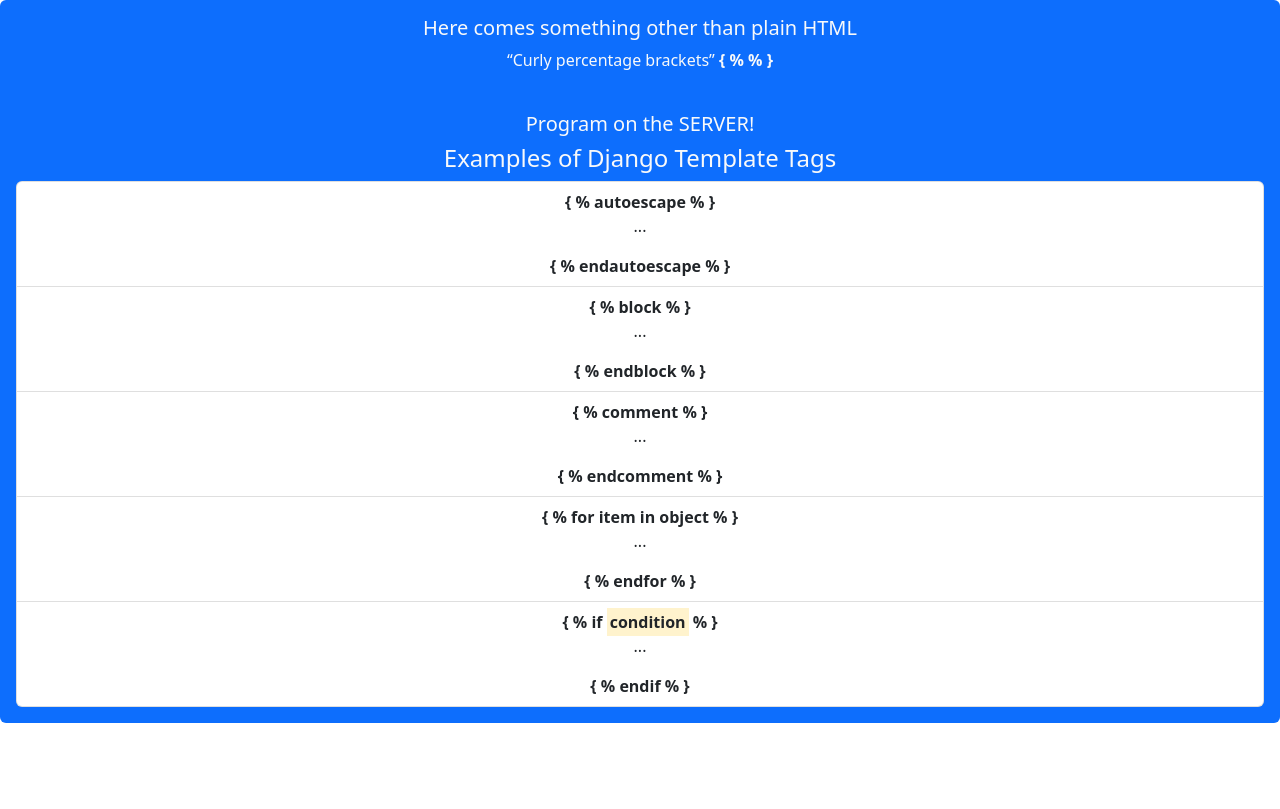
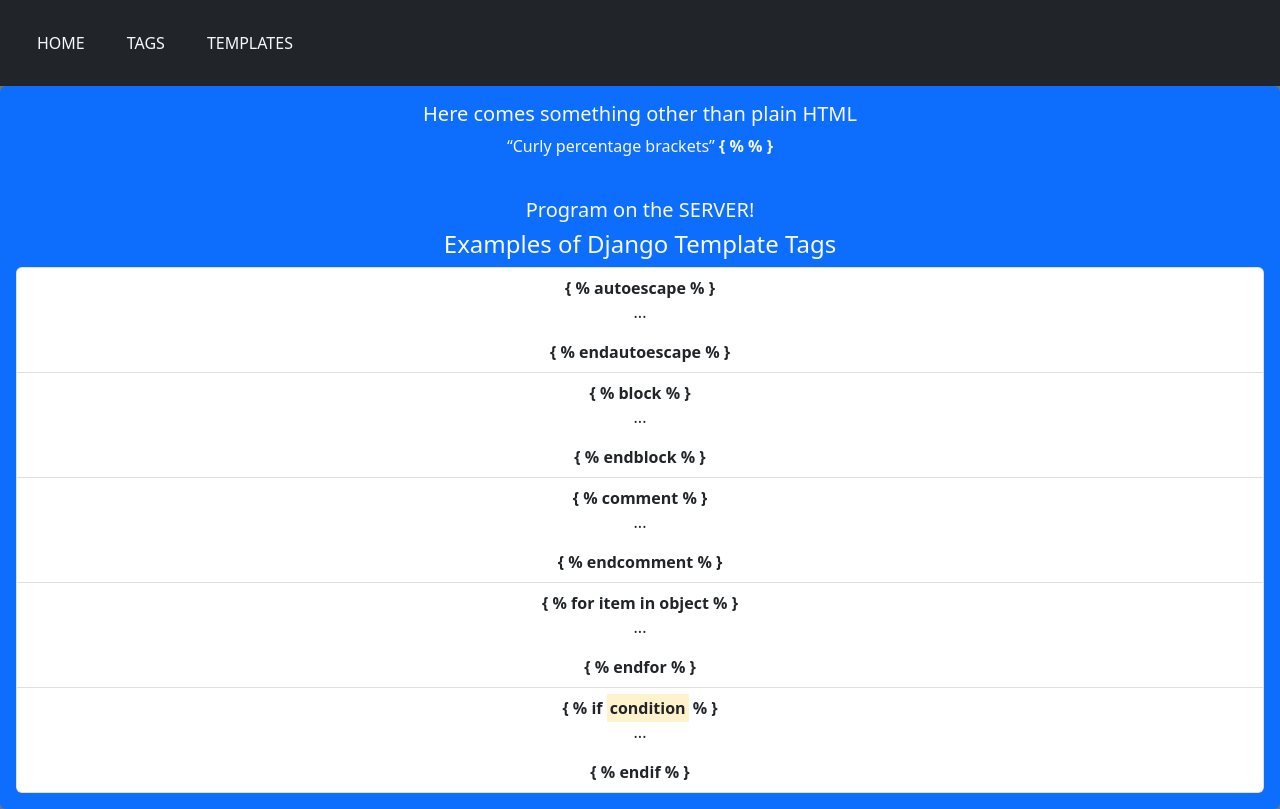
Before and after one commit to rpointjour/django_tutorial, a Django app: page /users/tags/ in a window 1280 px wide. Before the commit the page ends 723 px from the top, so only its background shows below. Run offline with Django 4.2, Linux system fonts and the light colour scheme.

Commit message:
added includes template

```diff
--- /dev/null
+++ b/djangoworld/users/templates/includes.html
@@ -0,0 +1,7 @@
+<nav class="navbar navbar-expand-sm bg-dark p-2">
+    <ul class="navbar-nav p-2">
+        <li class="nav-item p-2"><a href="http://127.0.0.1:8000/users/" class="btn text-light">{{menu}}</a></li>
+        <li class="nav-item p-2"><a href="http://127.0.0.1:8000/users/extends/" class="btn text-light">{{django}}</a></li>
+        <li class="nav-item p-2"><a href="http://127.0.0.1:8000/users/variables/" class="btn text-light">{{pages}}</a></li>
+    </ul>
+</nav>
--- a/djangoworld/users/templates/tags.html
+++ b/djangoworld/users/templates/tags.html
@@ -8,8 +8,9 @@
     <link href="https://cdn.jsdelivr.net/npm/bootstrap@5.2.3/dist/css/bootstrap.min.css" rel="stylesheet" integrity="sha384-rbsA2VBKQhggwzxH7pPCaAqO46MgnOM80zW1RWuH61DGLwZJEdK2Kadq2F9CUG65" crossorigin="anonymous">
     <title>Django Tags</title>
 </head>
-<body>
+<body class="bg-secondary">
     <div class="container-mt-3">
+        {% include 'includes.html' with menu='HOME' django='TAGS' pages='TEMPLATES' %}
         <section class="mt-0 p-3 bg-primary rounded text-center text-light">
             <h5>Here comes something other than plain HTML</h5>
             <!--Django tags allow us to program on the server before sending HTML to client-->
--- a/djangoworld/users/templates/users.html
+++ b/djangoworld/users/templates/users.html
@@ -30,7 +30,6 @@
                 <li class="list-group-item list-group-item-action list-group-item-success"><a href="forloop/" class="text-dark btn">Django For Loop</a></li>
                 <li class="list-group-item list-group-item-action list-group-item-success"><a href="cycle/" class="text-dark btn">Django Cycle</a></li>
                 <li class="list-group-item list-group-item-action list-group-item-success"><a href="extends/" class="text-dark btn">Django Extends</a></li>
-                <li class="list-group-item list-group-item-action list-group-item-success"><a href="include/" class="text-dark btn">Django Include</a></li>
                 <li class="list-group-item list-group-item-action list-group-item-success"><a href="filter/" class="text-dark btn">Django Filter</a></li>
                 <li class="list-group-item list-group-item-action list-group-item-success">Django 404 Template</li>
             </ul>
```
